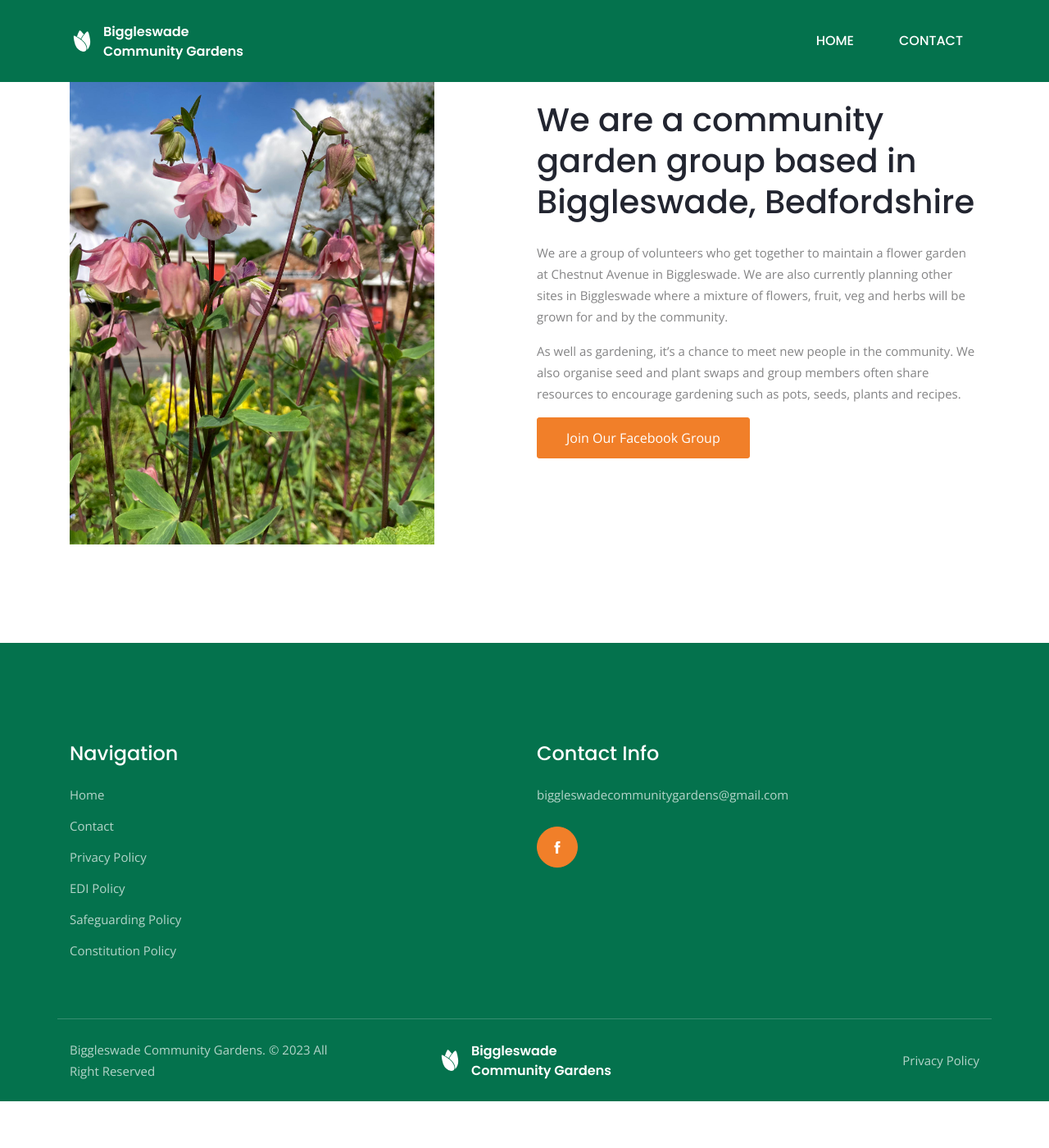
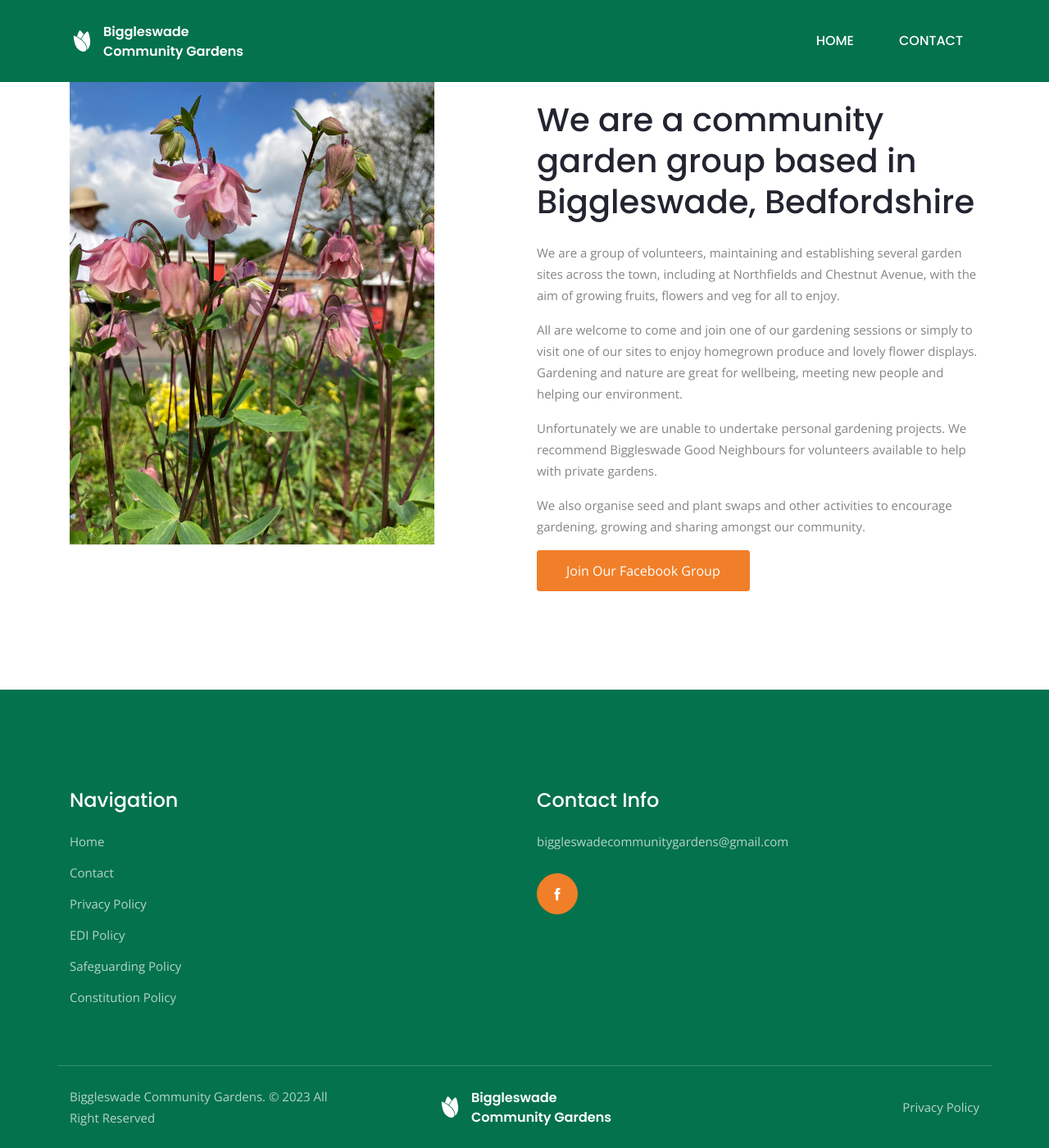
Before and after one commit to biggleswadecommunitygarden/biggleswadecommunitygarden.github.io, a Jekyll site: the page built from index.html, in a window 1280 px wide and 1400 px high, scrolled down 1357 px. Shown: the whole window at 82% size. Built offline with Jekyll 4.4.1, drawn with Linux system fonts in a browser that asks for light colours; before the commit the page ends 2700 px from its top, so only the background shows below that.

Commit message:
Updated copy and map

```diff
--- a/_data/homepage.yml
+++ b/_data/homepage.yml
@@ -34,10 +34,18 @@ about:
   title : "We are a community garden group based in Biggleswade, Bedfordshire"
   video_thumb : "/assets/images/about/about.jpeg"
   video_url : "/"
-  content : "We are a group of volunteers who get together to maintain a flower garden at Chestnut Avenue in Biggleswade. We are also currently planning other sites in Biggleswade where a mixture of flowers, fruit, veg and herbs will be grown for and by the community.
+  content : "We are a group of volunteers, maintaining and establishing several garden sites across the town, including at Northfields and Chestnut Avenue, with the aim of growing fruits, flowers and veg for all to enjoy.
 
 
-  As well as gardening, it’s a chance to meet new people in the community. We also organise seed and plant swaps and group members often share resources to encourage gardening such as pots, seeds, plants and recipes.
+All are welcome to come and join one of our gardening sessions or simply to visit one of our sites to enjoy homegrown produce and lovely flower displays.
+Gardening and nature are great for wellbeing, meeting new people and helping our environment.
+
+
+Unfortunately we are unable to undertake personal gardening projects.
+We recommend Biggleswade Good Neighbours for volunteers available to help with private gardens.
+
+
+We also organise seed and plant swaps and other activities to encourage gardening, growing and sharing amongst our community.
 "
 #   We are a group of volunteers who are passionate about growing food, building community, and connecting with nature.
 #   Our garden is located in the heart of our Biggleswade, and is welcoming and inclusive space for everyone to enjoy.
--- a/assets/scss/_typography.scss
+++ b/assets/scss/_typography.scss
@@ -17,7 +17,7 @@ body {
   line-height:26px;
 }
 
-p{
+p, ul{
   color: $black-light;
 }
 h1,.h1,h2,.h2,h3,.h3,h4,.h4,h5,.h5,h6,.h6 {
--- a/contact.html
+++ b/contact.html
@@ -17,12 +17,37 @@ title: "Get Involved"
 					</p>
 					<p>
 					Please check the facebook group or request to be on the mailing list or whatsapp group for further information about upcoming sessions and other events.</p>
-					<div class="row mt-5">
-						<div class="col-lg-4">
+					<p>
+						Chestnut Avenue sessions are 1st Sunday of the month:
+						<ul>
+							<li>Sunday 3rd Dec 9:30am -11am</li>
+							<li>Sunday 7th Jan 9:30am - 11am</li>
+							<li>Sunday 4th Feb 9:30am-11am</li>
+							<li>Sunday 3rd March 9:30am - 11am</li>
+							<li>Sunday 7th April 9:30am - 11am</li>
+							<li>Sunday 5th May 9:30am - 11am</li>
+							<li>Sunday 2nd June 9:30am - 11am</li>
+						</ul>
+					</p>
+					<p>
+						Next Northfields:
+						<ul>
+							<li>2nd Saturday of the month</li>
+							<li>Saturday 9th Dec (and Christmas social) 12:30pm - 4pm</li>
+							<li>13th Jan 12:30pm - 4pm </li>
+							<li>10th Feb 12:30pm - 4pm</li>
+							<li>9th March 12:30pm - 4pm</li>
+							<li>13th April 12:30pm - 4pm</li>
+							<li>11th May 12:30pm - 4pm</li>
+						</ul>
+					</p>
+					<div class="row mt-2">
+						<div class="col-lg-6">
 							<div class="contact-info mt-3">
 								<i class="ti-location-pin text-color"></i>
 								<div class="info">
 									<h4>Our Address</h4>
+									<p>  Northfields Community centre, Northfields, Biggleswade, SG18 0HD</p>
 									<p> Chestnut Avenue Car Park , Biggleswade, SG18 0LL</p>
 								</div>
 							</div>
@@ -32,11 +57,11 @@ title: "Get Involved"
 								<i class="ti-facebook text-color"></i>
 								<div class="info">
 									<h4>Follow Us</h4>
-									<p><a href="https://www.facebook.com/groups/1413256422430997/" >Biggleswade Veg Garden Volunteers</a></p>
+									<p><a href="https://www.facebook.com/groups/1413256422430997/" >Biggleswade Community Gardens</a></p>
 								</div>
 							</div>
 						</div>
-						<div class="col-lg-4">
+						<div class="col-lg-2">
 							<div class="contact-info mt-3">
 								<i class="ti-email text-color"></i>
 								<div class="info">
@@ -54,7 +79,7 @@ title: "Get Involved"
 		<div class="row justify-content-center">
 			<div lass="col-lg-10 mt-4">
 				<div>
-		<iframe src="https://www.google.com/maps/embed?pb=!1m14!1m8!1m3!1d4903.107492870599!2d-0.25949!3d52.087853!3m2!1i1024!2i768!4f13.1!3m3!1m2!1s0x4877cc3ee7461271%3A0x15fd0b0828b94bb1!2sChestnut%20Ave%2C%20Biggleswade%20SG18%200LL%2C%20UK!5e0!3m2!1sen!2sus!4v1683545206256!5m2!1sen!2sus" width="800" height="600" style="border:0;" allowfullscreen="" loading="lazy" referrerpolicy="no-referrer-when-downgrade"></iframe>
+		<iframe src="https://www.google.com/maps/d/embed?mid=1NTYnMJF6FQOOmvE1OeX2-KW4e-KJ7o0&ehbc=2E312F&noprof=1" width="800" height="600" style="border:0;" allowfullscreen="" loading="lazy" referrerpolicy="no-referrer-when-downgrade"></iframe>
 <!-- 					<div id="map" data-latitude="51.507351" data-longitude="-0.127758" data-marker="{{'/assets/images/marker.png' | relative_url}}">
 					</div> -->
 				</div>
```
